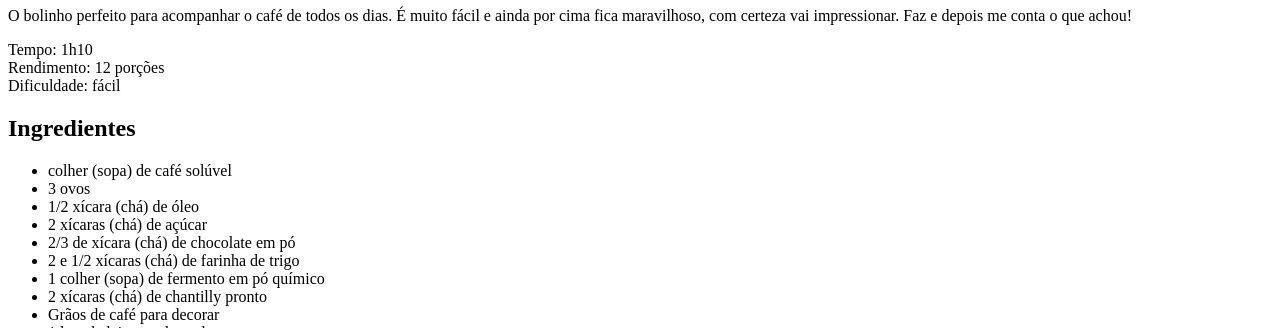
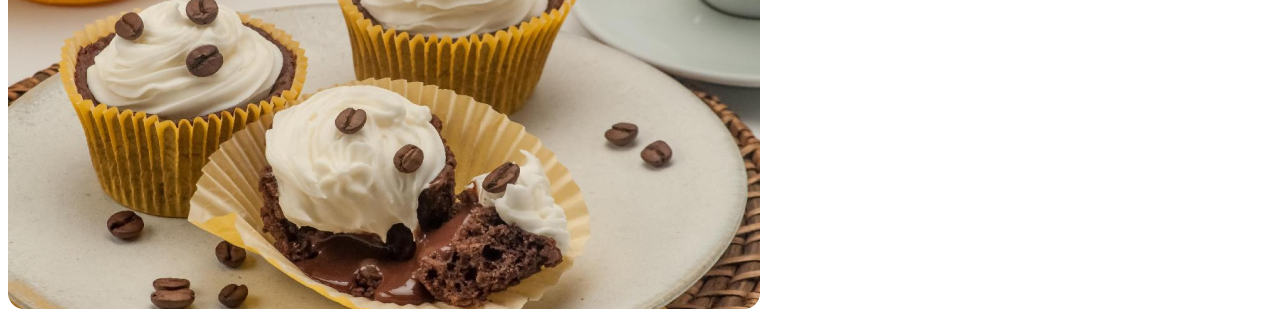
Before and after one commit to GustavoGenehr/PRIMEIRO, a plain HTML site: page index.html in a window 1280 px wide. Shown: the part 99-427 px from the top of the page. Drawn offline with Linux system fonts and the light colour scheme.

Commit message:
adicionando imagem e style

```diff
--- a/index.html
+++ b/index.html
@@ -7,7 +7,7 @@
 </head>
 <body>
     <div id="page">
-    <img src="" alt="">
+    <img src="assets/main-image.jpg" alt="imagem de um cupcakes">
     <main>
         <section id="about"></section>
         <h1>Cupcake de café com chantilly</h1>
```
Also changed, not shown: assets/main-image.jpg (added), assets/pg.jpg (added), stile.css (added).
